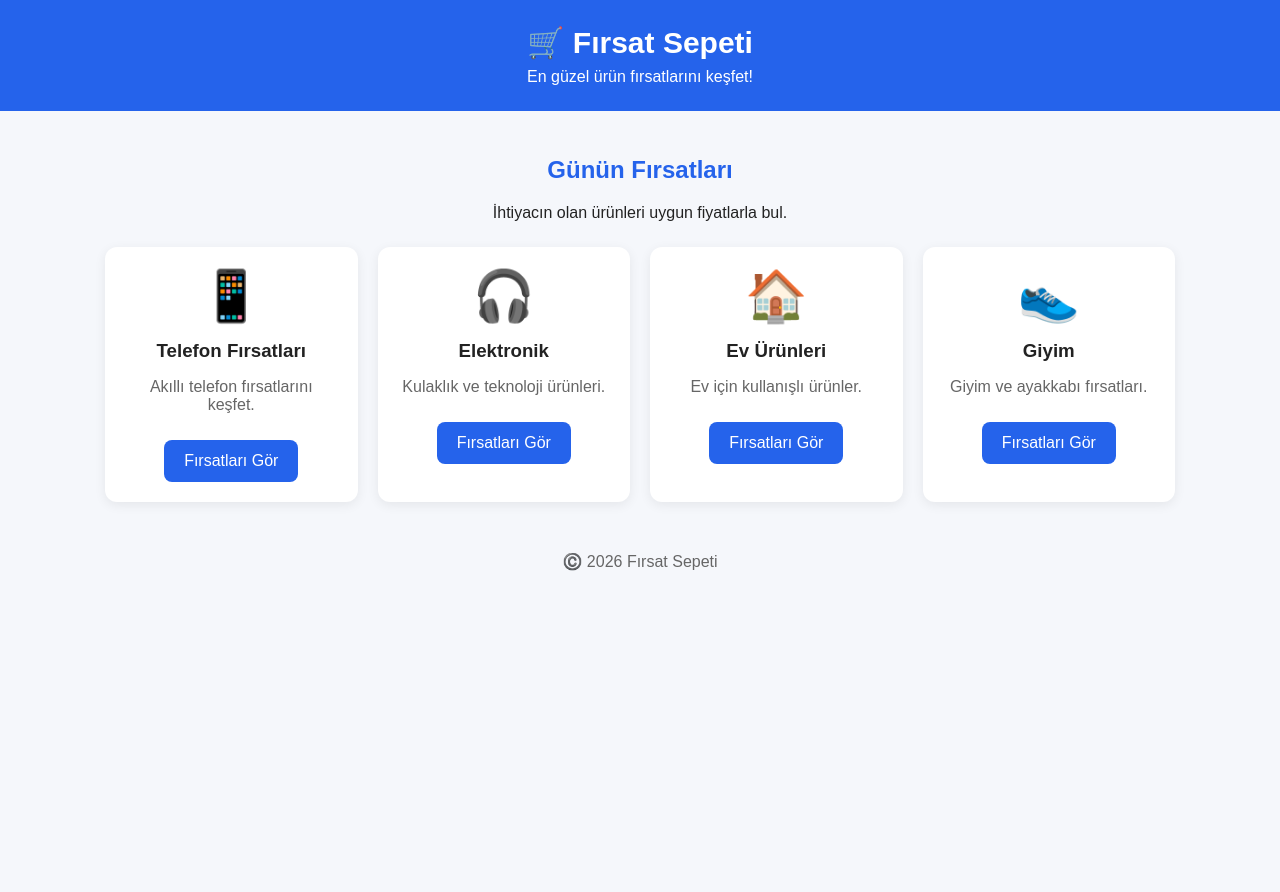
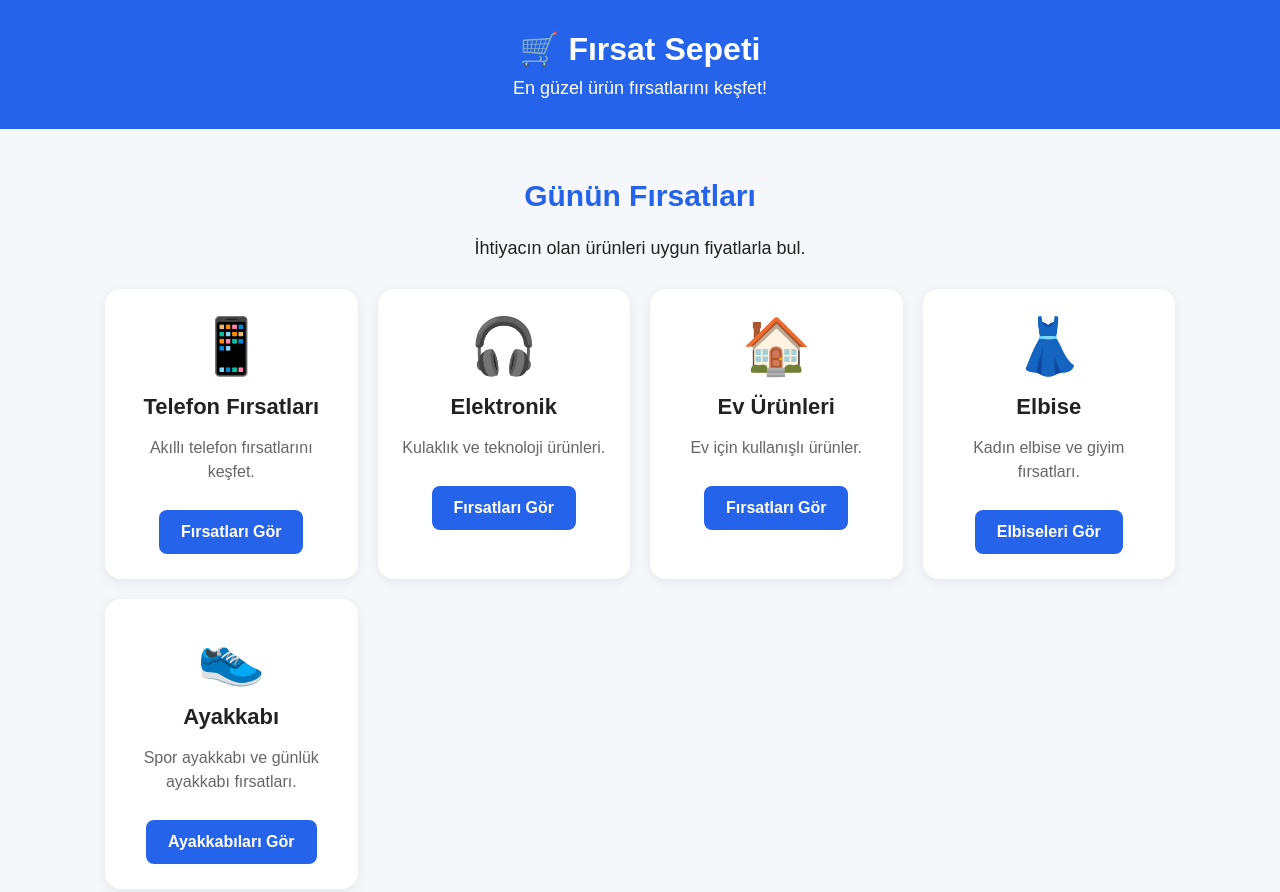
Before and after one commit to emrah0162/Firsat-sepeti, a plain HTML site: page index.html in a window 1280 px wide. Shown: the top 892 px of the page. Before the commit the page ends 800 px from the top, so only its background shows below. Drawn offline with Linux system fonts and the light colour scheme.

Commit message:
Enhance index.html with updated title and links
Updated the title and improved styling for various elements. Changed placeholder links to actual URLs for product sections.

```diff
--- a/index.html
+++ b/index.html
@@ -1,9 +1,11 @@
+
 <!DOCTYPE html>
 <html lang="tr">
 <head>
   <meta charset="UTF-8">
   <meta name="viewport" content="width=device-width, initial-scale=1.0">
-  <title>Fırsat Sepeti</title>
+  <title>Fırsat Sepeti - Ürün Fırsatları</title>
+
   <style>
     * {
       box-sizing: border-box;
@@ -19,17 +21,18 @@
     header {
       background: #2563eb;
       color: white;
-      padding: 25px 15px;
+      padding: 30px 15px;
       text-align: center;
     }
 
     header h1 {
-      margin: 0 0 8px;
-      font-size: 30px;
+      margin: 0 0 10px;
+      font-size: 32px;
     }
 
     header p {
       margin: 0;
+      font-size: 18px;
     }
 
     .container {
@@ -40,11 +43,16 @@
 
     .welcome {
       text-align: center;
-      margin-bottom: 25px;
+      margin-bottom: 30px;
     }
 
     .welcome h2 {
       color: #2563eb;
+      font-size: 30px;
+    }
+
+    .welcome p {
+      font-size: 18px;
     }
 
     .products {
@@ -55,22 +63,25 @@
 
     .product {
       background: white;
-      border-radius: 12px;
-      padding: 20px;
+      border-radius: 16px;
+      padding: 25px 20px;
       box-shadow: 0 3px 12px #00000012;
       text-align: center;
     }
 
-    .product .emoji {
-      font-size: 50px;
+    .emoji {
+      font-size: 55px;
     }
 
     .product h3 {
       margin: 15px 0 10px;
+      font-size: 22px;
     }
 
     .product p {
       color: #666;
+      font-size: 16px;
+      line-height: 1.5;
     }
 
     .product a {
@@ -78,18 +89,24 @@
       background: #2563eb;
       color: white;
       text-decoration: none;
-      padding: 12px 20px;
+      padding: 13px 22px;
       border-radius: 8px;
       margin-top: 10px;
+      font-weight: bold;
+    }
+
+    .product a:hover {
+      background: #1d4ed8;
     }
 
     footer {
       text-align: center;
-      padding: 25px;
+      padding: 30px 15px;
       color: #666;
     }
   </style>
 </head>
+
 <body>
 
   <header>
@@ -98,40 +115,61 @@
   </header>
 
   <main class="container">
+
     <section class="welcome">
       <h2>Günün Fırsatları</h2>
       <p>İhtiyacın olan ürünleri uygun fiyatlarla bul.</p>
     </section>
 
     <section class="products">
+
       <div class="product">
         <div class="emoji">📱</div>
         <h3>Telefon Fırsatları</h3>
         <p>Akıllı telefon fırsatlarını keşfet.</p>
-        <a href="#">Fırsatları Gör</a>
+        <a href="https://www.amazon.com.tr/" target="_blank" rel="noopener">
+          Fırsatları Gör
+        </a>
       </div>
 
       <div class="product">
         <div class="emoji">🎧</div>
         <h3>Elektronik</h3>
         <p>Kulaklık ve teknoloji ürünleri.</p>
-        <a href="#">Fırsatları Gör</a>
+        <a href="https://www.amazon.com.tr/" target="_blank" rel="noopener">
+          Fırsatları Gör
+        </a>
       </div>
 
       <div class="product">
         <div class="emoji">🏠</div>
         <h3>Ev Ürünleri</h3>
         <p>Ev için kullanışlı ürünler.</p>
-        <a href="#">Fırsatları Gör</a>
+        <a href="https://www.amazon.com.tr/" target="_blank" rel="noopener">
+          Fırsatları Gör
+        </a>
+      </div>
+
+      <div class="product">
+        <div class="emoji">👗</div>
+        <h3>Elbise</h3>
+        <p>Kadın elbise ve giyim fırsatları.</p>
+        <a href="https://www.aliexpress.com/" target="_blank" rel="noopener">
+          Elbiseleri Gör
+        </a>
       </div>
 
       <div class="product">
         <div class="emoji">👟</div>
-        <h3>Giyim</h3>
-        <p>Giyim ve ayakkabı fırsatları.</p>
-        <a href="#">Fırsatları Gör</a>
+        <h3>Ayakkabı</h3>
+        <p>Spor ayakkabı ve günlük ayakkabı fırsatları.</p>
+        <a href="https://www.aliexpress.com/" target="_blank" rel="noopener">
+          Ayakkabıları Gör
+        </a>
       </div>
+
     </section>
+
   </main>
 
   <footer>
```
